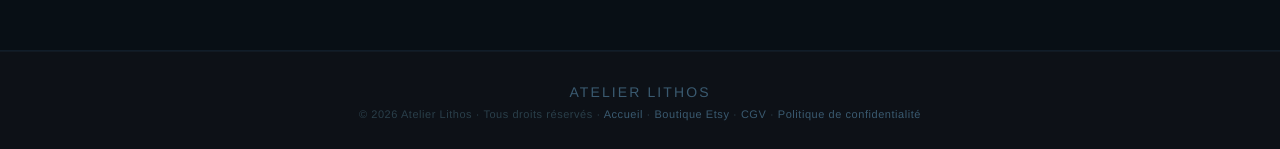
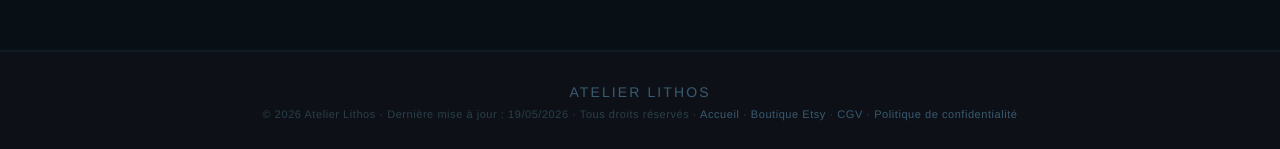
Before and after one commit to t1t4nium/atelierlithos-website, a Jekyll site: the page built from index.md, in a window 1280 px wide and 900 px high, scrolled down 2560 px. Shown: the part 748-897 px from the top of the window. Built offline with Jekyll 4.4.1, drawn with Linux system fonts in a browser that asks for light colours.

Commit message:
Footer : date de dernière mise à jour dynamique

```diff
--- a/_includes/footer.html
+++ b/_includes/footer.html
@@ -1,6 +1,7 @@
 <footer>
   <div class="footer-logo">ATELIER LITHOS</div>
   <div class="footer-copy">© 2026 Atelier Lithos ·
+    Dernière mise à jour : {{ "now" | date: "%d/%m/%Y" }} ·
     Tous droits réservés ·
     <a href="{{ site.baseurl }}/" target="_blank">Accueil</a> ·
     <a href="https://www.etsy.com/fr/shop/atelierlithosbijoux" target="_blank">Boutique Etsy</a> ·
```
